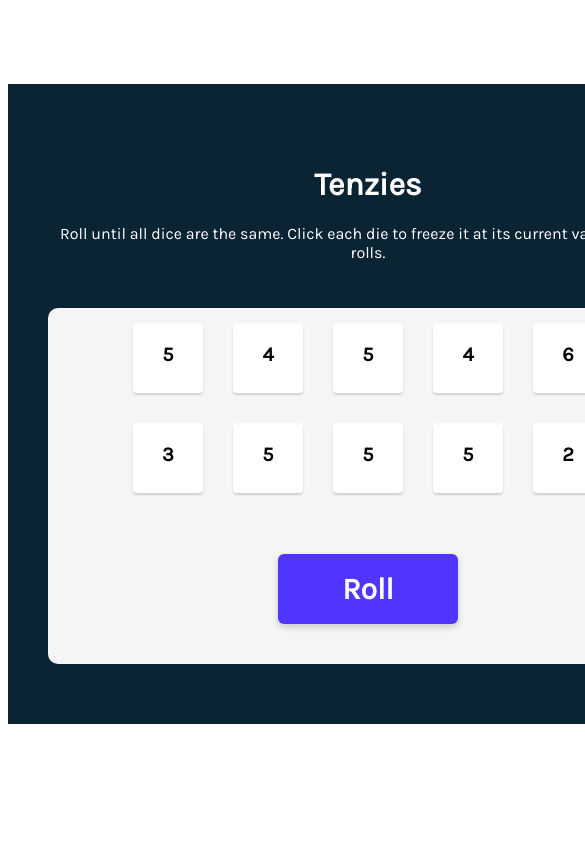
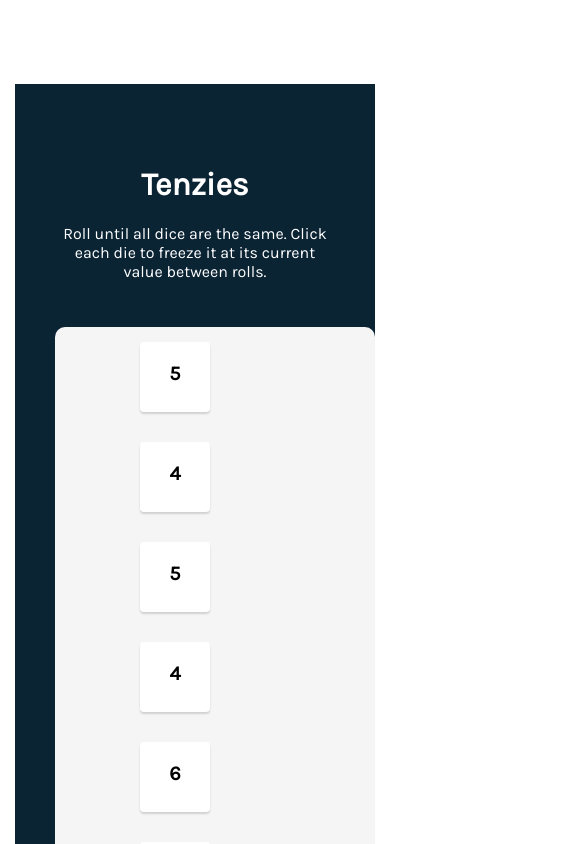
Before and after one commit to Renerd-max/TenzieGame, a React (Vite) app: page / in a window 390 px wide. Shown: the top 844 px of the page, 585 px wide, since content can reach past the window. Built offline with nearby package versions, Linux system fonts and the light colour scheme.

Commit message:
added a media for small devices

```diff
--- a/src/index.css
+++ b/src/index.css
@@ -69,3 +69,13 @@ main{
     margin: auto;
     text-align: center;
 }
+
+@media only screen and (max-width : 500px) {
+    main{
+        width:calc(360px);
+    }
+
+    #card{
+        width:320px;
+    }
+}
```
